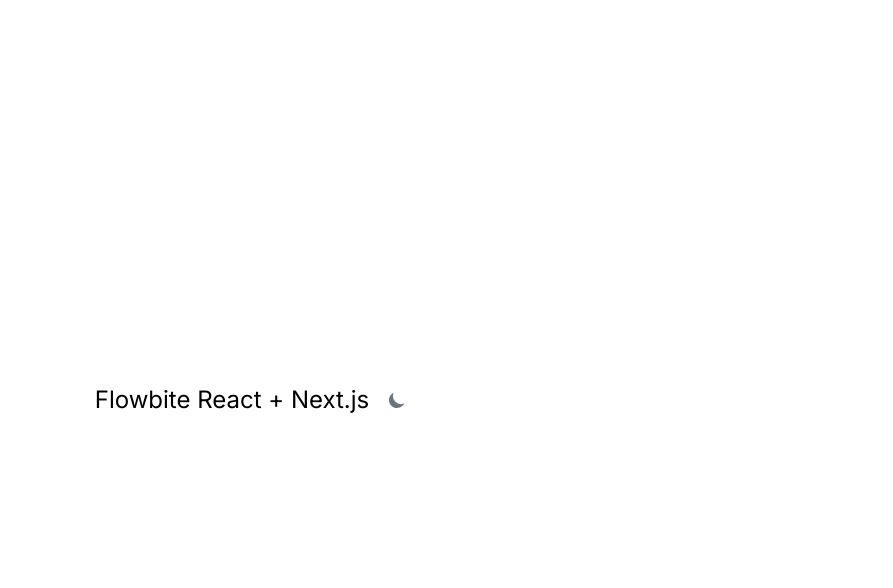
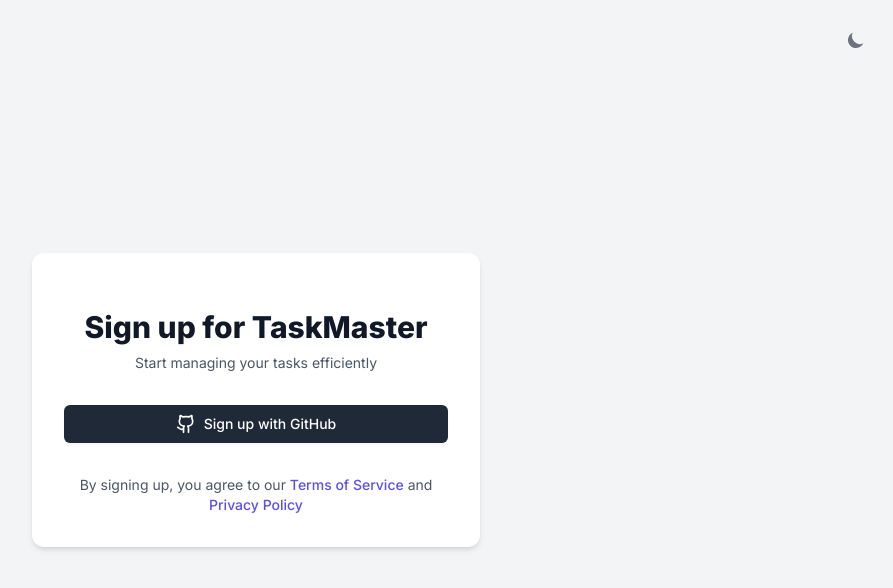
Before and after one commit to olaracode/nextjs-task-system, a Next.js app in the folder nextjs-task-system/: page / in a window 1280 px wide. Shown: the top 588 px of the page, without its empty margins (384-1277 px from the left). Built offline with nearby package versions, Linux system fonts and the light colour scheme; no server answers.

Commit message:
✨ add basic OAuth implementation

```diff
--- /dev/null
+++ b/nextjs-task-system/app/components/oauth.tsx
@@ -0,0 +1,20 @@
+import { signIn } from "@/app/lib/auth";
+import { Github } from "lucide-react";
+
+export default function GithubOAuth() {
+  return (
+    <div className="space-y-4">
+      <form
+        action={async () => {
+          "use server";
+          await signIn("github");
+        }}
+      >
+        <button className="flex w-full items-center justify-center rounded-md border border-transparent bg-gray-800 px-4 py-2 text-sm font-medium text-white shadow-sm hover:bg-gray-700 focus:outline-none focus:ring-2 focus:ring-gray-500 focus:ring-offset-2 dark:bg-gray-700 dark:hover:bg-gray-600">
+          <Github className="mr-2 size-5" />
+          Sign up with GitHub
+        </button>
+      </form>
+    </div>
+  );
+}
--- a/nextjs-task-system/app/page.tsx
+++ b/nextjs-task-system/app/page.tsx
@@ -1,10 +1,43 @@
 import { DarkThemeToggle } from "flowbite-react";
-
+import OAuth from "./components/oauth";
 export default function Home() {
   return (
-    <main className="flex min-h-screen items-center justify-center gap-2 dark:bg-gray-800">
-      <h1 className="text-2xl dark:text-white">Flowbite React + Next.js</h1>
-      <DarkThemeToggle />
-    </main>
+    <div className="relative flex min-h-screen items-center justify-center bg-gray-100 dark:bg-gray-900">
+      <div className="absolute right-5 top-5">
+        <DarkThemeToggle />
+      </div>
+
+      <div className="w-full max-w-md space-y-8 rounded-xl bg-white p-8 shadow-md dark:bg-gray-800">
+        <div className="text-center">
+          <h2 className="mt-6 text-3xl font-extrabold text-gray-900 dark:text-white">
+            Sign up for TaskMaster
+          </h2>
+          <p className="mt-2 text-sm text-gray-600 dark:text-gray-400">
+            Start managing your tasks efficiently
+          </p>
+        </div>
+        <div className="mt-8 space-y-6">
+          <OAuth />
+        </div>
+        <div className="mt-8 text-center">
+          <p className="text-sm text-gray-600 dark:text-gray-400">
+            By signing up, you agree to our{" "}
+            <a
+              href="#"
+              className="font-medium text-indigo-600 hover:text-indigo-500 dark:text-indigo-400 dark:hover:text-indigo-300"
+            >
+              Terms of Service
+            </a>{" "}
+            and{" "}
+            <a
+              href="#"
+              className="font-medium text-indigo-600 hover:text-indigo-500 dark:text-indigo-400 dark:hover:text-indigo-300"
+            >
+              Privacy Policy
+            </a>
+          </p>
+        </div>
+      </div>
+    </div>
   );
 }
```
